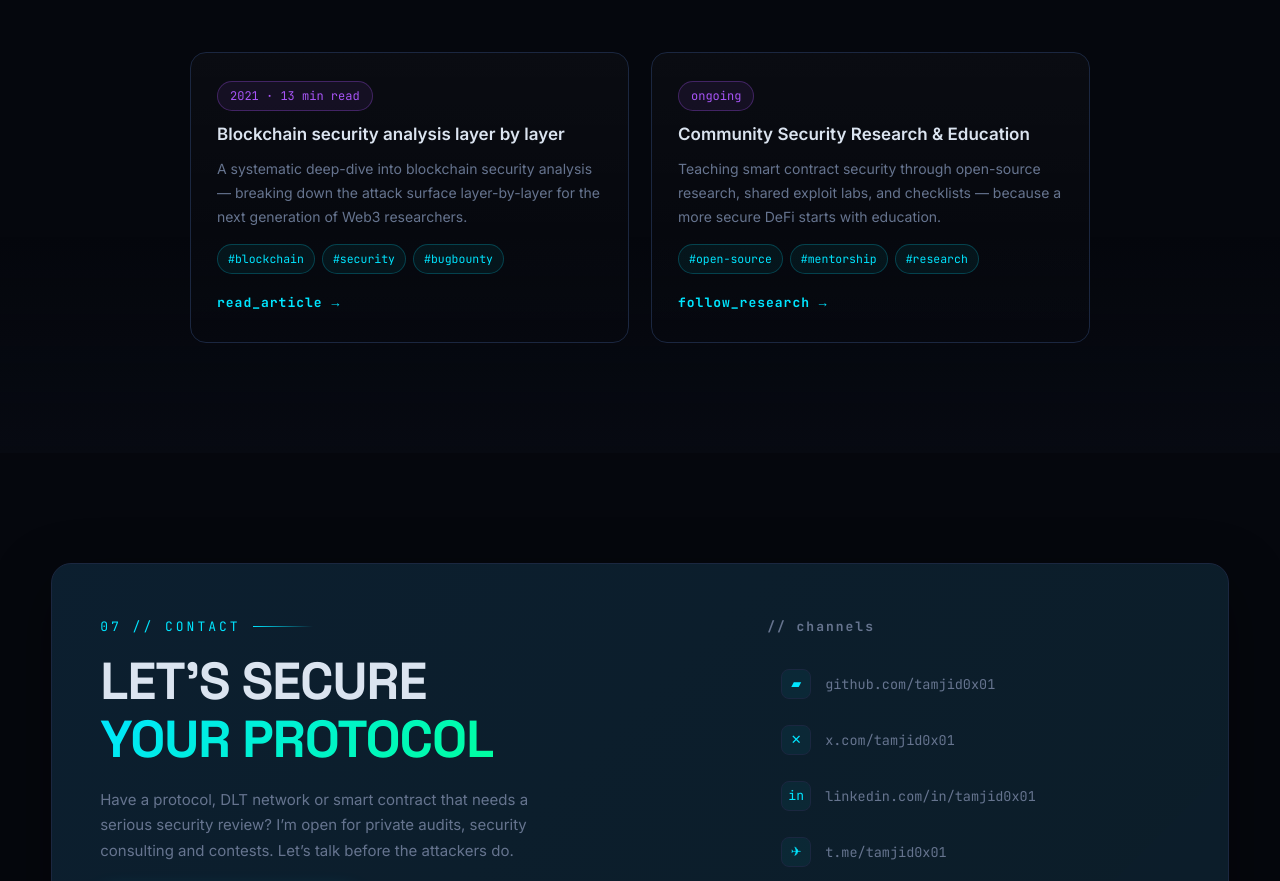
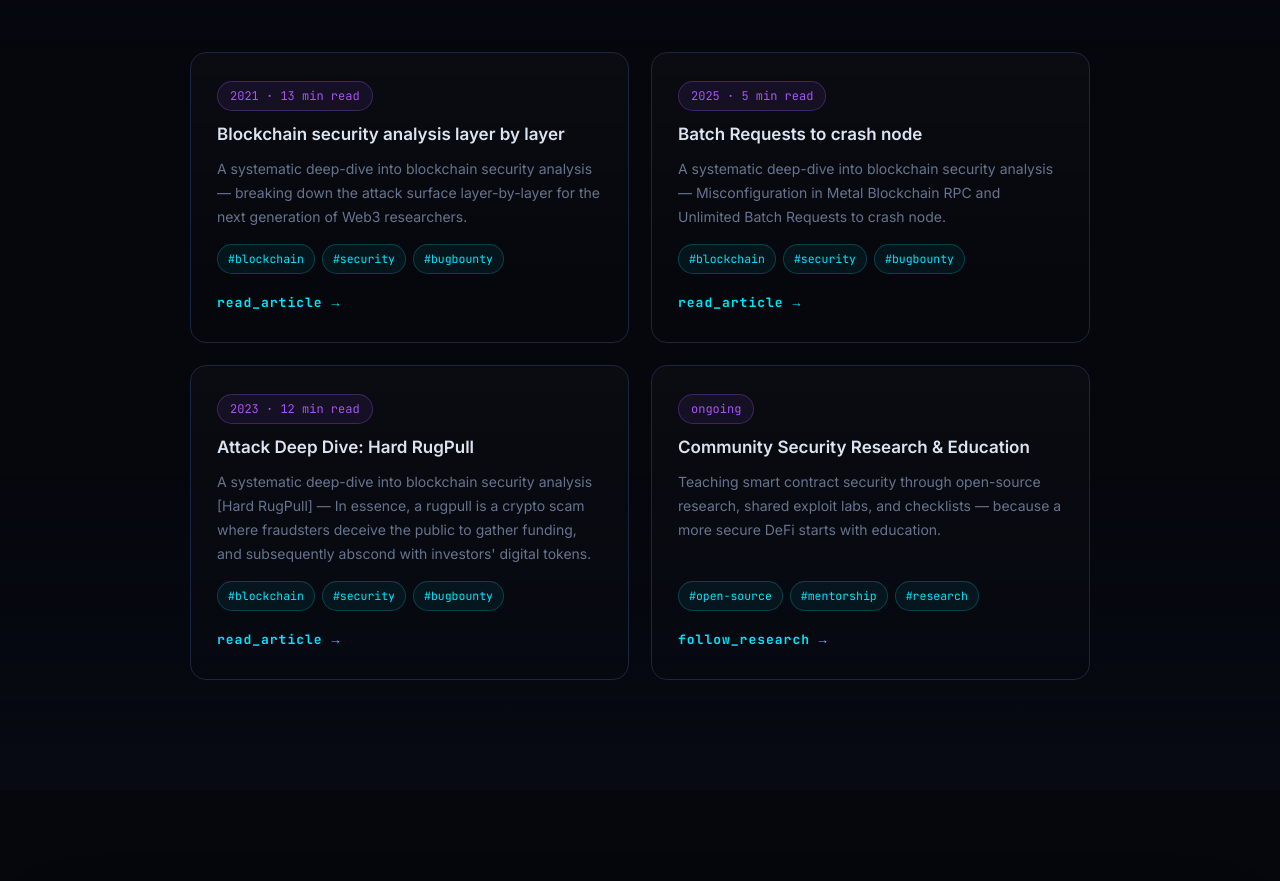
Before and after one commit to tamjid0x01/tamjid0x01.github.io, a plain HTML site: page index.html in a window 1280 px wide. Shown: the part 6855-7736 px from the top of the page. Drawn offline with Linux system fonts and the light colour scheme.

Commit message:
Add new blog articles on blockchain security

```diff
--- a/index.html
+++ b/index.html
@@ -435,6 +435,24 @@
             <a href="https://dev.to/tamjid0x01" target="_blank" rel="noopener" class="proj-link mono">read_article →</a>
           </article>
           <article class="blog-card reveal">
+            <span class="blog-date mono">2025 · 5 min read</span>
+            <h3 class="blog-title">Batch Requests to crash node</h3>
+            <p>A systematic deep-dive into blockchain security analysis — Misconfiguration in Metal Blockchain RPC and Unlimited Batch Requests to crash node.</p>
+            <div class="blog-meta mono">
+              <span class="f-tag">#blockchain</span><span class="f-tag">#security</span><span class="f-tag">#bugbounty</span>
+            </div>
+            <a href="https://metallicus.com/blog/engineering-team-update" target="_blank" rel="noopener" class="proj-link mono">read_article →</a>
+          </article>
+          <article class="blog-card reveal">
+            <span class="blog-date mono">2023 · 12 min read</span>
+            <h3 class="blog-title">Attack Deep Dive: Hard RugPull</h3>
+            <p>A systematic deep-dive into blockchain security analysis [Hard RugPull] — In essence, a rugpull is a crypto scam where fraudsters deceive the public to gather funding, and subsequently abscond with investors' digital tokens.</p>
+            <div class="blog-meta mono">
+              <span class="f-tag">#blockchain</span><span class="f-tag">#security</span><span class="f-tag">#bugbounty</span>
+            </div>
+            <a href="https://www.forta.org/blog/attack-deep-dive-hard-rugpull" target="_blank" rel="noopener" class="proj-link mono">read_article →</a>
+          </article>
+          <article class="blog-card reveal">
             <span class="blog-date mono">ongoing</span>
             <h3 class="blog-title">Community Security Research &amp; Education</h3>
             <p>Teaching smart contract security through open-source research, shared exploit labs, and checklists — because a more secure DeFi starts with education.</p>
```
